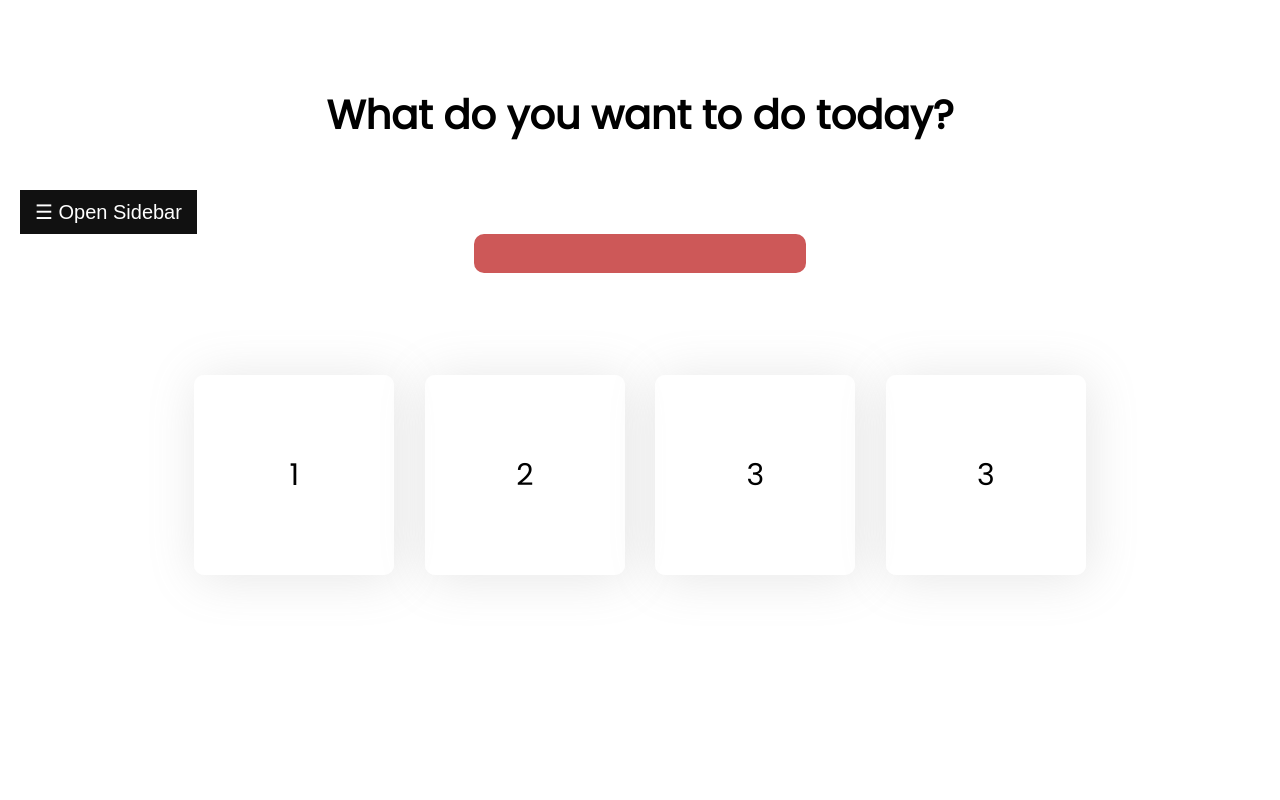
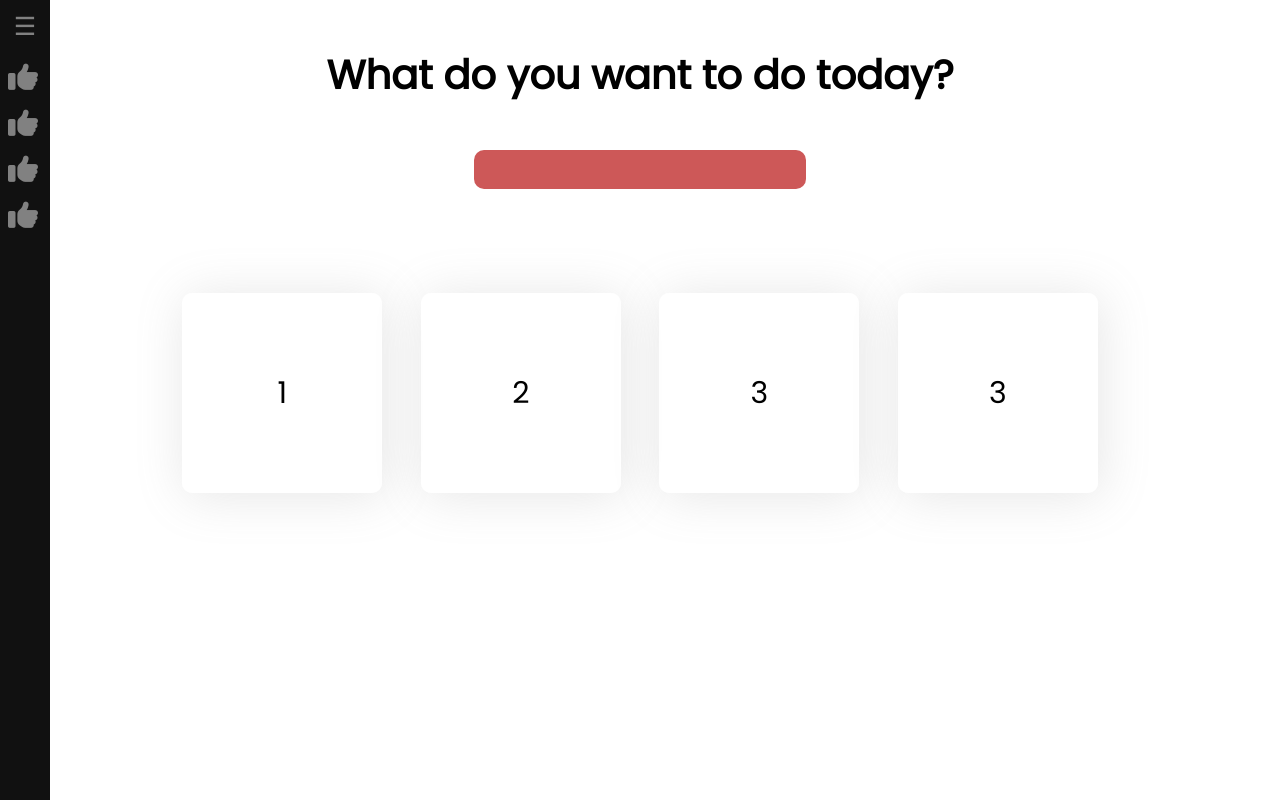
Before and after one commit to Cami9911/NotesApp, a plain HTML site: page main.html in a window 1280 px wide. Drawn offline with Linux system fonts and the light colour scheme.

Commit message:
collapsed sidebar added

```diff
--- a/main.css
+++ b/main.css
@@ -12,7 +12,6 @@
   header {
     font-size: 20px;
     min-height: 150px;
-    margin-top: 20px;
   }
 
   header, .combobox {
@@ -64,20 +63,19 @@
   /* The sidebar menu */
 .sidebar {
   height: 100%; /* 100% Full-height */
-  width: 0; /* 0 width - change this with JavaScript */
+  width: 50px; /* 0 width - change this with JavaScript */
   position: fixed; /* Stay in place */
   z-index: 1; /* Stay on top */
   top: 0;
   left: 0;
   background-color: #111; /* Black*/
   overflow-x: hidden; /* Disable horizontal scroll */
-  padding-top: 60px; /* Place content 60px from the top */
   transition: 0.5s; /* 0.5 second transition effect to slide in the sidebar */
 }
 
 /* The sidebar links */
 .sidebar a {
-  padding: 8px 8px 8px 32px;
+  padding: 8px 8px 8px 8px;
   text-decoration: none;
   font-size: 25px;
   color: #818181;
@@ -92,11 +90,21 @@
 
 /* Position and style the close button (top right corner) */
 .sidebar .closebtn {
+  top: 0;
+  margin-left: 50px;
+}
+.sidebar{
   position: absolute;
-  top: 0;
-  right: 25px;
   font-size: 36px;
-  margin-left: 50px;
+}
+
+.sidebarTitle{
+  display: none;
+}
+
+#closebtn {
+  display: none;
+  margin-left: 200px;
 }
 
 /* The button used to open the sidebar */
@@ -105,7 +113,6 @@
   cursor: pointer;
   background-color: #111;
   color: white;
-  padding: 10px 15px;
   border: none;
 }
 
@@ -116,7 +123,20 @@
 /* Style page content - use this if you want to push the page content to the right when you open the side navigation */
 #main {
   transition: margin-left .5s; /* If you want a transition effect */
-  padding: 20px;
+}
+
+.sidebarButtons{
+  display: flex;
+  flex-direction: row;
+  justify-content: space-around;
+}
+
+.sidebarIcons{
+  font-size: 30px !important;
+}
+.sidebarOption{
+  display: flex;
+  flex-direction: row;
 }
 
 /* On smaller screens, where height is less than 450px, change the style of the sidenav (less padding and a smaller font size) */
--- a/main.html
+++ b/main.html
@@ -10,24 +10,48 @@
     <link rel="stylesheet" href="https://cdnjs.cloudflare.com/ajax/libs/font-awesome/6.1.2/css/all.min.css"
         integrity="sha512-1sCRPdkRXhBV2PBLUdRb4tMg1w2YPf37qatUFeS7zlBy7jJI8Lf4VHwWfZZfpXtYSLy85pkm9GaYVYMfw5BC1A=="
         crossorigin="anonymous" referrerpolicy="no-referrer" />
+    <script src="https://kit.fontawesome.com/7601e35f17.js" crossorigin="anonymous"></script>
     <title>To Do List</title>
 </head>
 
 <body>
 
     <div id="mySidebar" class="sidebar">
-        <a href="javascript:void(0)" class="closebtn" onclick="closeNav()">&times;</a>
-        <a href="#">About</a>
-        <a href="#">Services</a>
-        <a href="#">Clients</a>
-        <a href="#">Contact</a>
+        <div class="sidebarButtons">
+            <a class="openbtn" id="openbtn" onclick="openNav()">&#9776; </a>
+            <a href="javascript:void(0)" class="closebtn" id="closebtn" onclick="closeNav()">&times;</a>
+        </div>
+
+        <a href="#">
+            <div class="sidebarOption" id="sidebarOption1">
+                <i class="fa-solid fa-thumbs-up fa-5x sidebarIcons"></i>
+                <p id="sidebarTitle1" class="sidebarTitle">About</p>
+            </div>
+        </a>
+        <a href="#">
+            <div class="sidebarOption" id="sidebarOption2">
+                <i class="fa-solid fa-thumbs-up fa-5x sidebarIcons"></i>
+                <p id="sidebarTitle2" class="sidebarTitle">Services</p>
+            </div>
+        </a>
+        <a href="#">
+            <div class="sidebarOption" id="sidebarOption3">
+                <i class="fa-solid fa-thumbs-up fa-5x sidebarIcons"></i>
+                <p id="sidebarTitle3" class="sidebarTitle">Clients</p>
+            </div>
+        </a>
+        <a href="#">
+            <div class="sidebarOption" id="sidebarOption4">
+                <i class="fa-solid fa-thumbs-up fa-5x sidebarIcons"></i>
+                <p id="sidebarTitle4" class="sidebarTitle">Contact</p>
+            </div>
+        </a>
     </div>
 
     <div id="main">
         <header>
             <h1>What do you want to do today?</h1>
         </header>
-        <button class="openbtn" onclick="openNav()">&#9776; Open Sidebar</button>
         <div class="combobox">
             <input type="text" name="option" list="optionsList">
             <datalist id="optionsList">
--- a/main.js
+++ b/main.js
@@ -2,10 +2,24 @@
 function openNav() {
     document.getElementById("mySidebar").style.width = "250px";
     document.getElementById("main").style.marginLeft = "250px";
+    document.getElementById("closebtn").style.display = "block";
+    document.getElementById("openbtn").style.display = "none";
+
+    for(var i=1; i<=4; i++){
+      document.getElementById("sidebarTitle"+i).style.display = "block";
+      document.getElementById("sidebarOption"+i).style.paddingLeft = "36px";
+    }
   }
 
   /* Set the width of the sidebar to 0 and the left margin of the page content to 0 */
   function closeNav() {
-    document.getElementById("mySidebar").style.width = "0";
-    document.getElementById("main").style.marginLeft = "0";
+    document.getElementById("mySidebar").style.width = "50px";
+    document.getElementById("main").style.marginLeft = "50px";
+    document.getElementById("closebtn").style.display = "none";
+    document.getElementById("openbtn").style.display = "block";
+
+    for(var i=1; i<=4; i++){
+      document.getElementById("sidebarTitle"+i).style.display = "none";
+      document.getElementById("sidebarOption"+i).style.paddingLeft = "2px";
+    }
   }
```
